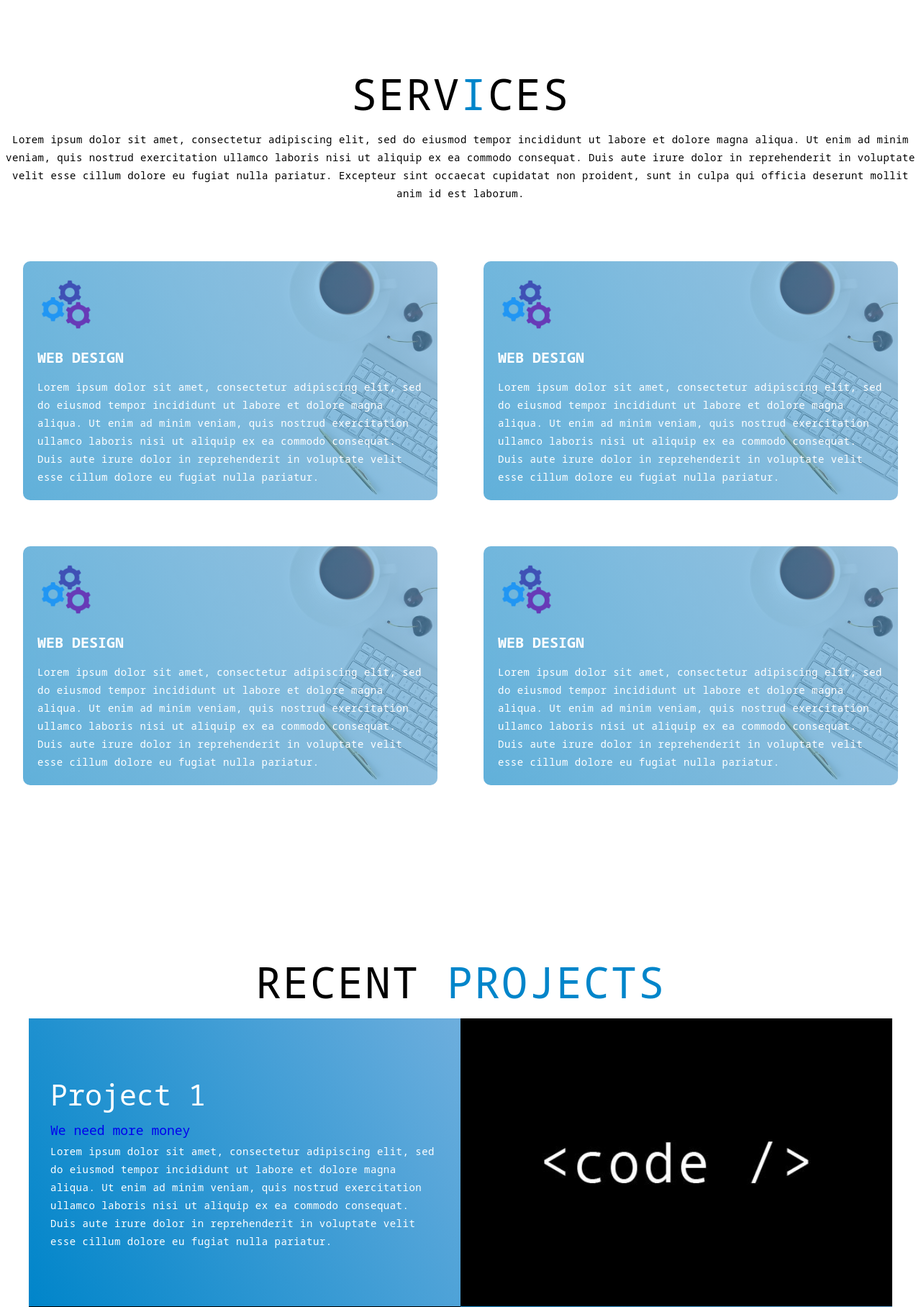
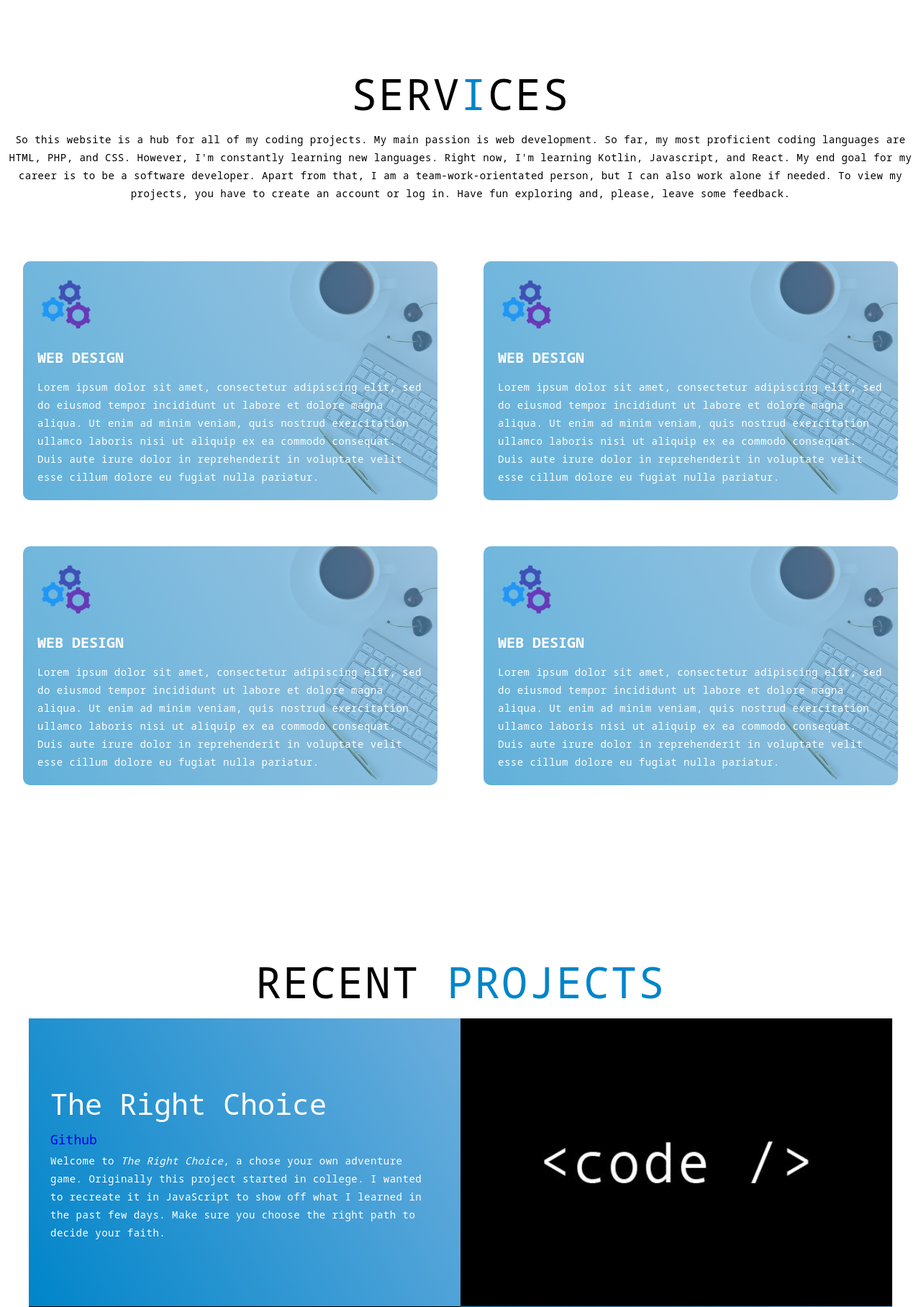
Before and after one commit to mrchamber/portfolio, a PHP site: page / in a window 1280 px wide. Shown: the part 811-2627 px from the top of the page at 72% size. Run offline with PHP 8.4, Linux system fonts and the light colour scheme.

Commit message:
Added a project.

```diff
--- a/index.php
+++ b/index.php
@@ -20,11 +20,12 @@ require_once "include/header.inc.php";
     <div class="services container">
         <div class="service-top">
             <h1 class="section-title">Serv<span>i</span>ces</h1>
-            <p>Lorem ipsum dolor sit amet, consectetur adipiscing elit, sed do eiusmod tempor incididunt ut labore
-                et dolore magna aliqua. Ut enim ad minim veniam, quis nostrud exercitation ullamco laboris nisi ut
-                aliquip ex ea commodo consequat. Duis aute irure dolor in reprehenderit in voluptate velit esse cillum
-                dolore eu fugiat nulla pariatur. Excepteur sint occaecat cupidatat non proident, sunt in culpa qui
-                officia deserunt mollit anim id est laborum.</p>
+            <p>So this website is a hub for all of my coding projects. My main passion is web development. So far,  my
+                most proficient coding languages are HTML, PHP, and CSS. However, I'm constantly learning new languages.
+                Right now, I'm learning Kotlin, Javascript, and React. My end goal for my career is to be a software
+                developer. Apart from that, I am a team-work-orientated person, but I can also work alone if needed.
+                To view my projects, you have to create an account or log in. Have fun exploring and, please, leave
+                some feedback.</p>
         </div>
         <div class="service-bottom">
             <div class="service-item">
@@ -81,13 +82,12 @@ require_once "include/header.inc.php";
         <div class="all-projects">
             <div class = "project-item">
                <div class="project-info">
-                   <h1>Project 1</h1>
-                   <a href="#"><h2>We need more money</h2></a>
+                   <h1>The Right Choice</h1>
+                   <a href="https://github.com/mrchamber/The_Right_Choice"><h2>Github</h2></a>
                    <p>
-                       Lorem ipsum dolor sit amet, consectetur adipiscing elit, sed do eiusmod tempor incididunt ut labore
-                       et dolore magna aliqua. Ut enim ad minim veniam, quis nostrud exercitation ullamco laboris nisi ut
-                       aliquip ex ea commodo consequat. Duis aute irure dolor in reprehenderit in voluptate velit esse cillum
-                       dolore eu fugiat nulla pariatur.
+                       Welcome to <em>The Right Choice</em>, a chose your own adventure game. Originally this project
+                       started in college. I wanted to recreate it in JavaScript to show off what I learned in the past
+                       few days. Make sure you choose the right path to decide your faith.
                    </p>
                </div>
                 <div class="project-img">
```
